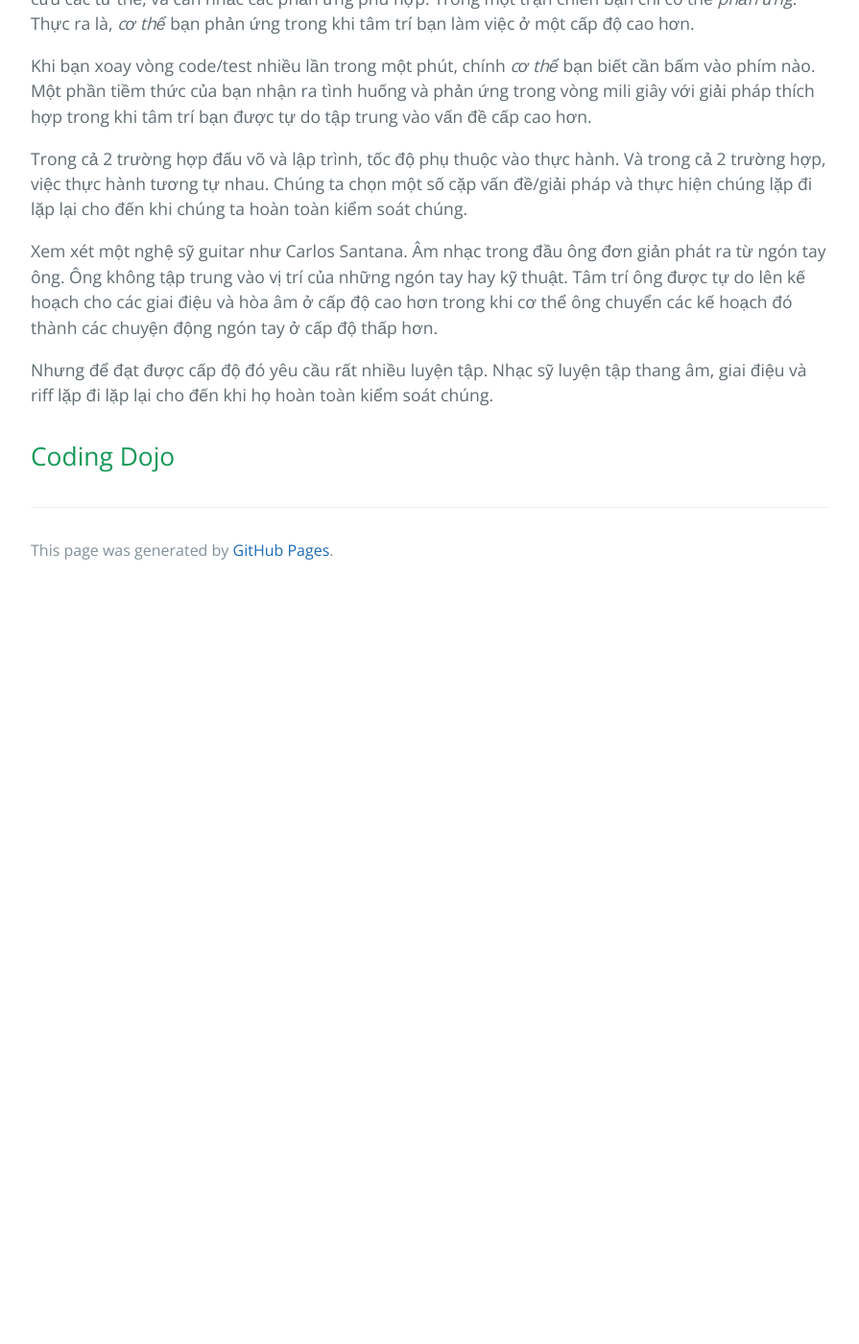
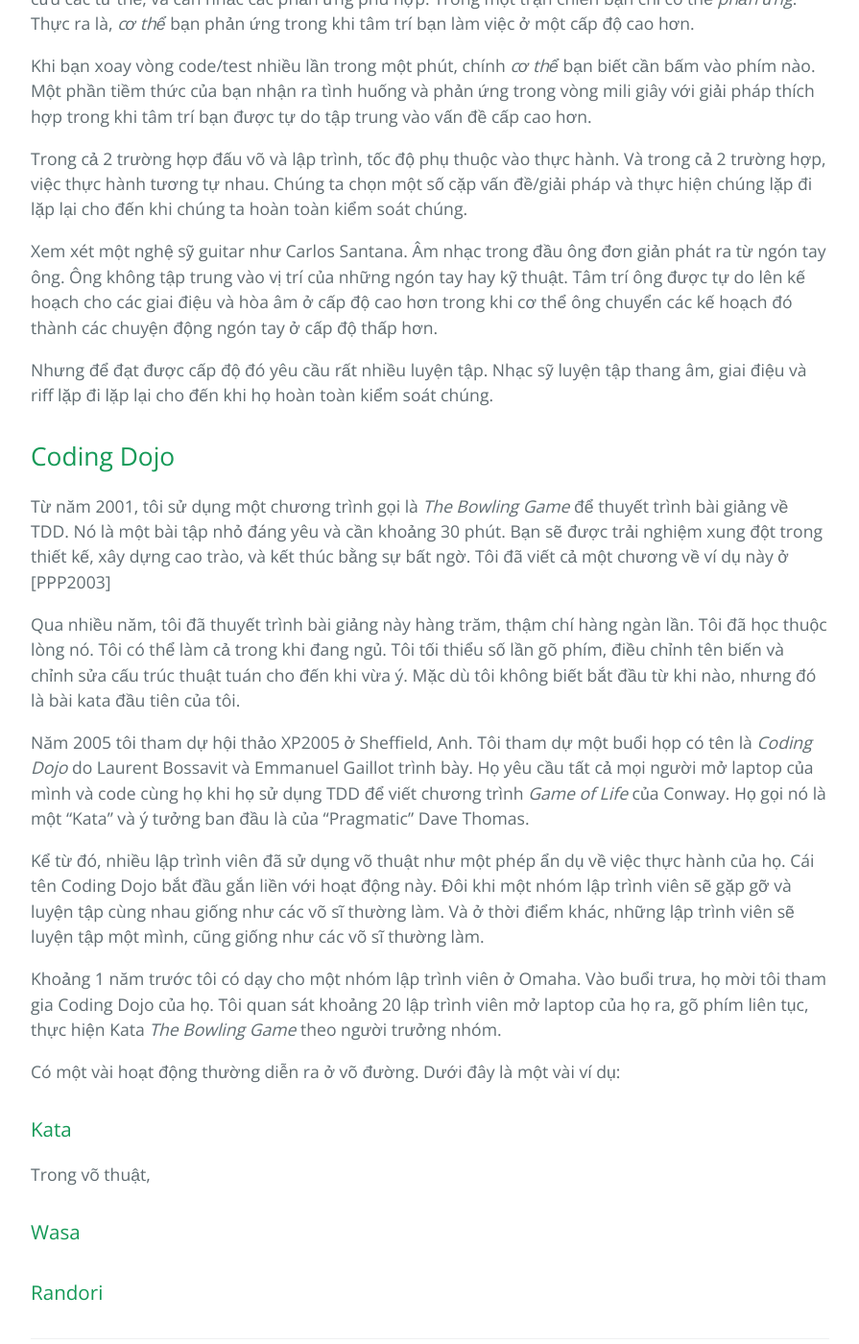
Before and after one commit to HaiBV/haibv.github.io, a Jekyll site: the page built from clean-coder/chapter-6-practicing.md, in a window 1280 px wide and 1400 px high, scrolled down 2863 px. Shown: the whole window at 96% size, without its empty margins (192-1087 px from the left). Built offline with Jekyll 4.4.1, drawn with Linux system fonts in a browser that asks for light colours; our own code applies the rules of GitHub Pages for plain Markdown files; before the commit the page ends 3480 px from its top, so only the background shows below that.

Commit message:
Update The Clean Coder - Chapter 6 Practicing

```diff
--- a/clean-coder/chapter-6-practicing.md
+++ b/clean-coder/chapter-6-practicing.md
@@ -66,3 +66,23 @@
 Nhưng để đạt được cấp độ đó yêu cầu rất nhiều luyện tập. Nhạc sỹ luyện tập thang âm, giai điệu và riff lặp đi lặp lại cho đến khi họ hoàn toàn kiểm soát chúng.
 
 ## Coding Dojo
+
+Từ năm 2001, tôi sử dụng một chương trình gọi là _The Bowling Game_ để thuyết trình bài giảng về TDD. Nó là một bài tập nhỏ đáng yêu và cần khoảng 30 phút. Bạn sẽ được trải nghiệm xung đột trong thiết kế, xây dựng cao trào, và kết thúc bằng sự bất ngờ. Tôi đã viết cả một chương về ví dụ này ở [PPP2003]
+
+Qua nhiều năm, tôi đã thuyết trình bài giảng này hàng trăm, thậm chí hàng ngàn lần. Tôi đã học thuộc lòng nó. Tôi có thể làm cả trong khi đang ngủ. Tôi tối thiểu số lần gõ phím, điều chỉnh tên biến và chỉnh sửa cấu trúc thuật tuán cho đến khi vừa ý. Mặc dù tôi không biết bắt đầu từ khi nào, nhưng đó là bài kata đầu tiên của tôi.
+
+Năm 2005 tôi tham dự hội thảo XP2005 ở Sheffield, Anh. Tôi tham dự một buổi họp có tên là _Coding Dojo_ do Laurent Bossavit và Emmanuel Gaillot trình bày. Họ yêu cầu tất cả mọi người mở laptop của mình và code cùng họ khi họ sử dụng TDD để viết chương trình _Game of Life_ của Conway. Họ gọi nó là một "Kata" và ý tưởng ban đầu là của "Pragmatic" Dave Thomas.
+
+Kể từ đó, nhiều lập trình viên đã sử dụng võ thuật như một phép ẩn dụ về việc thực hành của họ. Cái tên Coding Dojo bắt đầu gắn liền với hoạt động này. Đôi khi một nhóm lập trình viên sẽ gặp gỡ và luyện tập cùng nhau giống như các võ sĩ thường làm. Và ở thời điểm khác, những lập trình viên sẽ luyện tập một mình, cũng giống như các võ sĩ thường làm.
+
+Khoảng 1 năm trước tôi có dạy cho một nhóm lập trình viên ở Omaha. Vào buổi trưa, họ mời tôi tham gia Coding Dojo của họ. Tôi quan sát khoảng 20 lập trình viên mở laptop của họ ra, gõ phím liên tục, thực hiện Kata _The Bowling Game_ theo người trưởng nhóm.
+
+Có một vài hoạt động thường diễn ra ở võ đường. Dưới đây là một vài ví dụ:
+
+### Kata
+
+Trong võ thuật,
+
+### Wasa
+
+### Randori
```
